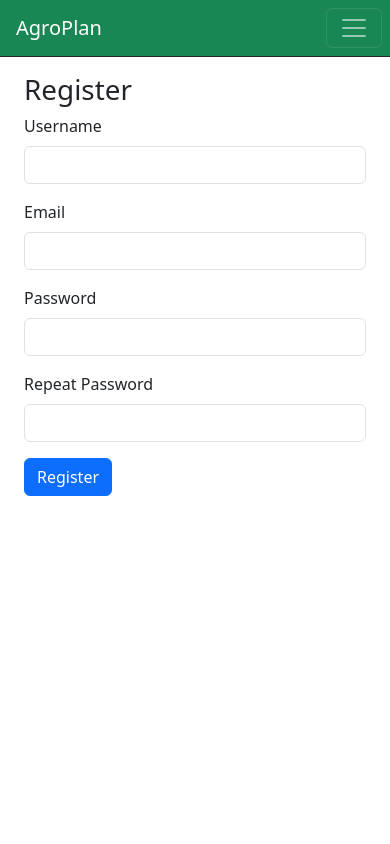
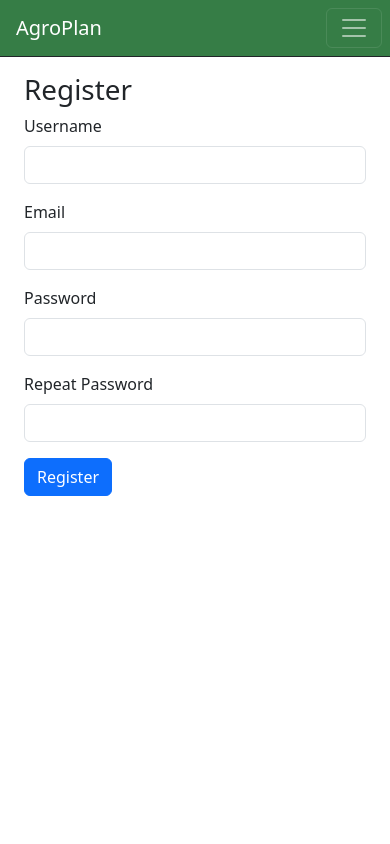
Before and after one commit to broxB/AgroPlan, a Flask app: page /auth/register in a window 390 px wide. Run offline with Flask 3, Linux system fonts and the light colour scheme; some libraries are stand-ins or nearby versions.

Commit message:
fix: remove mobile specific main theme color

```diff
--- a/app/static/css/style.css
+++ b/app/static/css/style.css
@@ -21,6 +21,10 @@ html {
   --brown-95: hsl(32, 59%, 95%);
   --blue-95: hsl(215, 100%, 95%);
   --teal: hsl(162, 73%, 45%);
+  /* standard bs green shades */
+  --green-bs: hsl(152, 69%, 31%);
+  --green-bs-40: hsl(152, 69%, 45%);
+  --green-bs-50: hsl(152, 69%, 40%);
 }
 
 main {
@@ -406,12 +410,6 @@ tr:hover .btn-edit {
 }
 
 @media (max-width: 575px) {
-  :root {
-    --green: #198754;
-    --green-40: #24c278;
-    --green-50: #20ac6b;
-  }
-
   .table {
     font-size: 0.8rem;
   }
```
